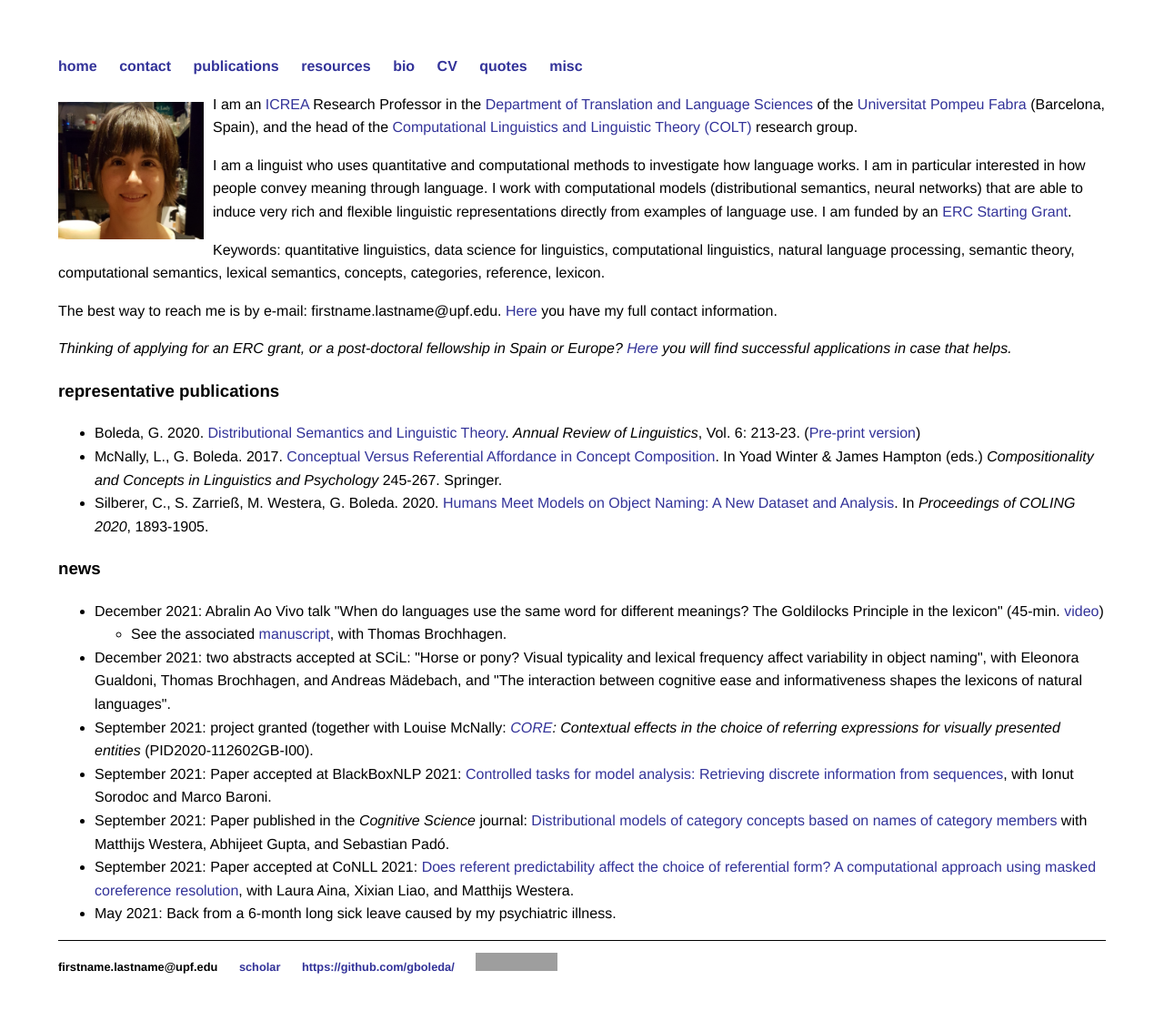
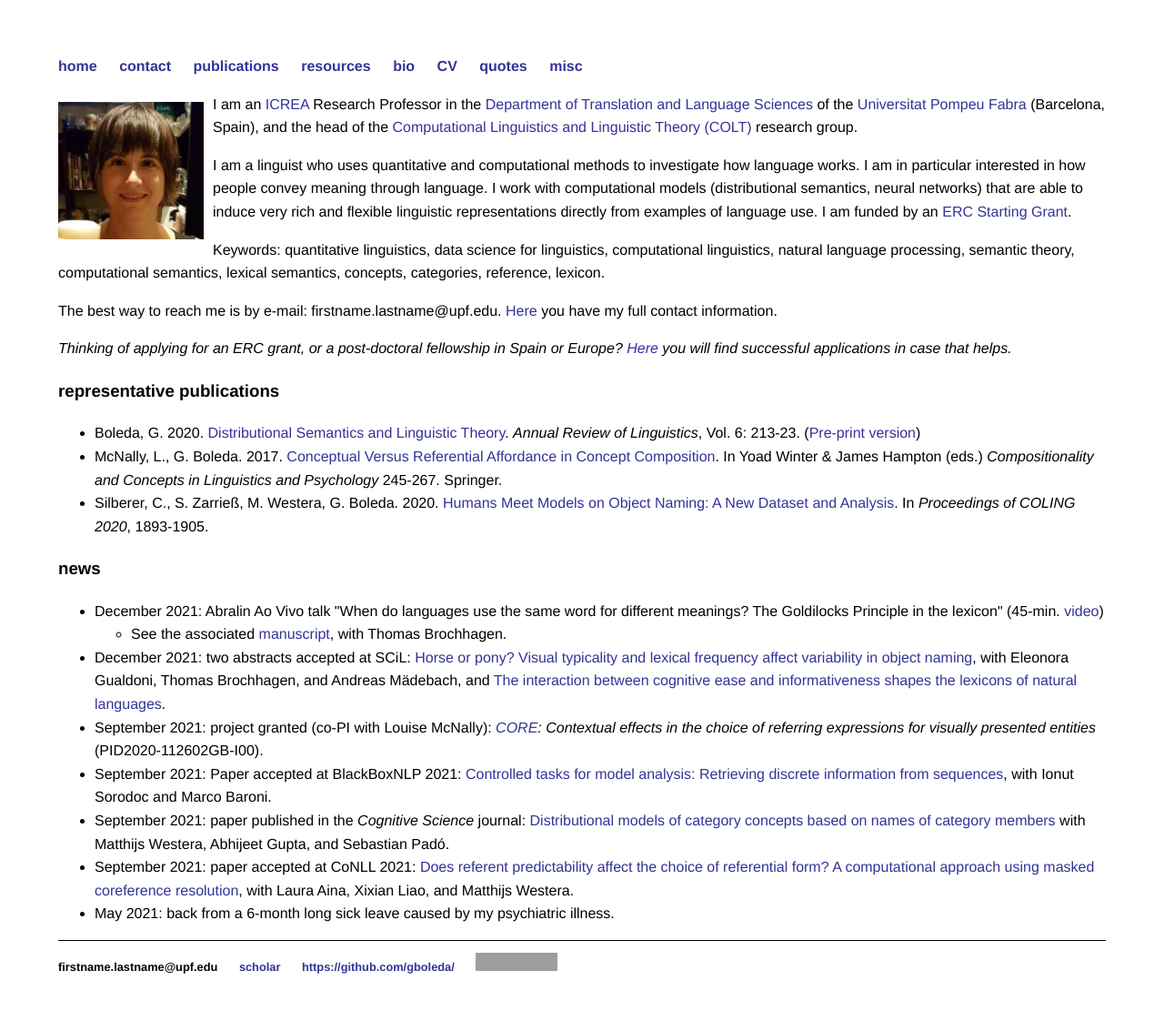
Before and after one commit to gboleda/gboleda.github.io, a Jekyll site: the page built from index.html, in a window 1280 px wide. Shown: the whole page at 91% size. Built offline with Jekyll 4.4.1, drawn with Linux system fonts in a browser that asks for light colours; grey boxes are pictures that could not be loaded.

Commit message:
small edits

```diff
--- a/index.html
+++ b/index.html
@@ -35,15 +35,15 @@
 
 <h3>news</h3>
 <ul>
-  <li>December 2021: Abralin Ao Vivo talk "When do languages use the same word for different meanings? The Goldilocks Principle in the lexicon" (45-min. <a href="https://youtu.be/6XP5pGv4RG8">video</a>)
+  <li>December 2021: Abralin Ao Vivo talk "When do languages use the same word for different meanings? The Goldilocks Principle in the lexicon" (45-min. <a href="https://www.youtube.com/watch?v=6XP5pGv4RG8">video</a>)
     <ul>
       <li>See the associated <a href="https://psyarxiv.com/efs4p/">manuscript</a>, with Thomas Brochhagen.</li>
     </ul>
   </li>
-  <li>December 2021: two abstracts accepted at SCiL: "Horse or pony? Visual typicality and lexical frequency affect variability in object naming", with Eleonora Gualdoni, Thomas Brochhagen, and Andreas Mädebach, and "The interaction between cognitive ease and informativeness shapes the lexicons of natural languages".</li>
-  <li>September 2021: project granted (together with Louise McNally: <i><a href="https://www.upf.edu/web/mcnally/research">CORE</a>: Contextual effects in the choice of referring expressions for visually presented entities</i> (PID2020-112602GB-I00).</li>
+  <li>December 2021: two abstracts accepted at SCiL: <a href="https://scholarworks.umass.edu/cgi/viewcontent.cgi?article=1245&context=scil">Horse or pony? Visual typicality and lexical frequency affect variability in object naming</a>, with Eleonora Gualdoni, Thomas Brochhagen, and Andreas Mädebach, and <a href="https://scholarworks.umass.edu/cgi/viewcontent.cgi?article=1238&context=scil">The interaction between cognitive ease and informativeness shapes the lexicons of natural languages</a>.</li>
+  <li>September 2021: project granted (co-PI with Louise McNally): <i><a href="https://www.upf.edu/web/mcnally/research">CORE</a>: Contextual effects in the choice of referring expressions for visually presented entities</i> (PID2020-112602GB-I00).</li>
   <li>September 2021: Paper accepted at BlackBoxNLP 2021: <a href="https://aclanthology.org/2021.blackboxnlp-1.37.pdf">Controlled tasks for model analysis: Retrieving discrete information from sequences</a>, with Ionut Sorodoc and Marco Baroni.</li>
-  <li>September 2021: Paper published in the <i>Cognitive Science</i> journal: <a href="http://dx.doi.org/10.1111/cogs.13029">Distributional models of category concepts based on names of category members</a> with Matthijs Westera, Abhijeet Gupta, and Sebastian Padó.</li>
-  <li>September 2021: Paper accepted at CoNLL 2021: <a href="https://aclanthology.org/2021.conll-1.36.pdf">Does referent predictability affect the choice of referential form? A computational approach using masked coreference resolution</a>, with Laura Aina, Xixian Liao, and Matthijs Westera.
-  <li>May 2021: Back from a 6-month long sick leave caused by my psychiatric illness.</li>
+  <li>September 2021: paper published in the <i>Cognitive Science</i> journal: <a href="http://dx.doi.org/10.1111/cogs.13029">Distributional models of category concepts based on names of category members</a> with Matthijs Westera, Abhijeet Gupta, and Sebastian Padó.</li>
+  <li>September 2021: paper accepted at CoNLL 2021: <a href="https://aclanthology.org/2021.conll-1.36.pdf">Does referent predictability affect the choice of referential form? A computational approach using masked coreference resolution</a>, with Laura Aina, Xixian Liao, and Matthijs Westera.
+  <li>May 2021: back from a 6-month long sick leave caused by my psychiatric illness.</li>
 </ul>
--- a/pubs/index.html
+++ b/pubs/index.html
@@ -35,7 +35,7 @@
 <h2><a name="2022">2022 / forthcoming</a></h2>
 
 <p>Brochhagen, T., G. Boleda. 2022.
-  <a href="https://psyarxiv.com/efs4p/">When do languages use the same word for different meanings? The Goldilocks Principle in colexification</a>. Ms, PsyArXiv. [<a href="https://youtu.be/6XP5pGv4RG8">video (45 minutes)</a>]
+  <a href="https://psyarxiv.com/efs4p/">When do languages use the same word for different meanings? The Goldilocks Principle in colexification</a>. Ms under review, PsyArXiv. [<a href="https://www.youtube.com/watch?v=6XP5pGv4RG8">video</a> (45 minutes)]
 </p>
 
 <h2><a name="2021">2021</a></h2>
```
